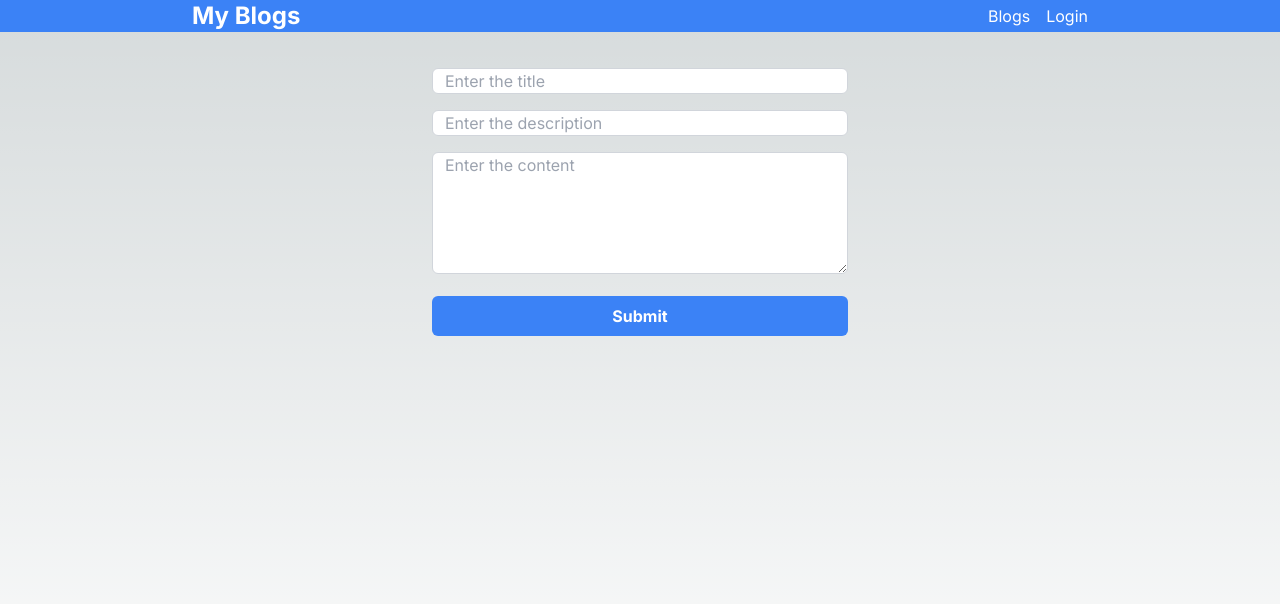
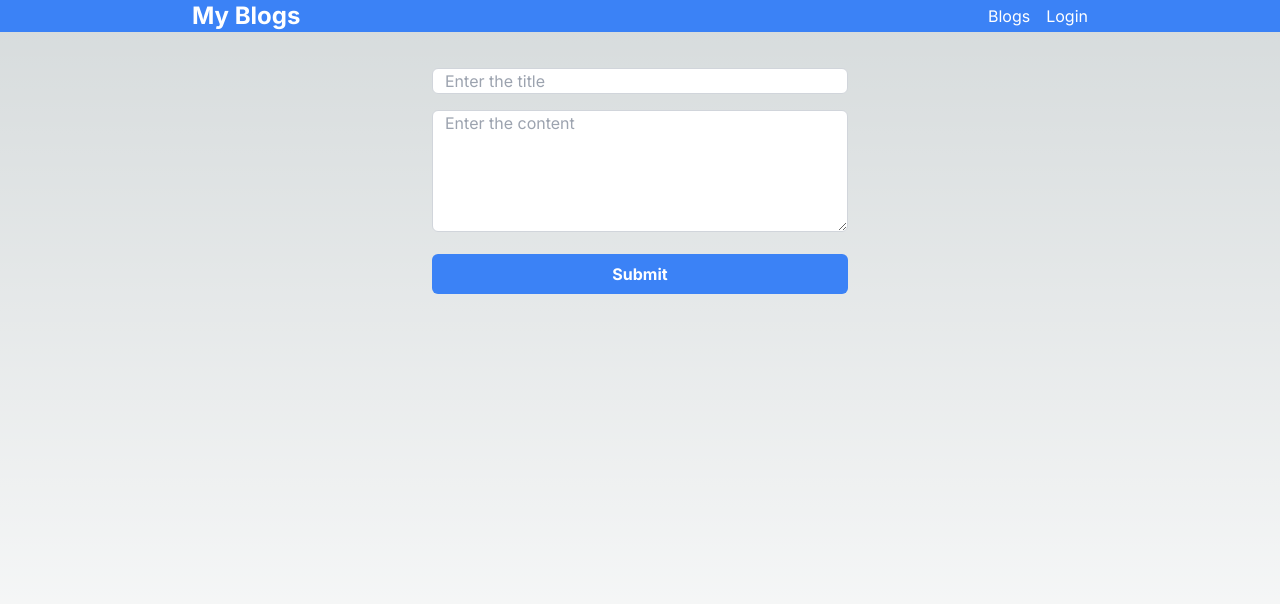
Before and after one commit to shohedul1/next.js-full-stack-blog, a Next.js app: page / in a window 1280 px wide. Shown: the top 604 px of the page. Built offline with nearby package versions, Linux system fonts and the light colour scheme.

Commit message:
shohidul9

```diff
--- a/src/components/form-new-post.tsx
+++ b/src/components/form-new-post.tsx
@@ -42,16 +42,6 @@ const FormNewPost = () => {
 
             </div>
             <div className="mb-4">
-                <input
-                type="text"
-                className={inputClass}
-                placeholder="Enter the description"
-                name="description"
-                value={formData.description}
-                onChange={handleChange}/>
-
-            </div>
-            <div className="mb-4">
                <ReactTextareaAutosize
                minRows={5}
                name="content"
--- a/src/types/blog.ts
+++ b/src/types/blog.ts
@@ -1,5 +1,5 @@
 export interface FormData {
     title: string,
     content: string,
-    description: string
+
 }
--- a/tsconfig.json
+++ b/tsconfig.json
@@ -22,6 +22,6 @@
       "@/*": ["./src/*"]
     }
   },
-  "include": ["next-env.d.ts", "**/*.ts", "**/*.tsx", ".next/types/**/*.ts", "src/app/api/auth/[...nextauth]/route.js"],
+  "include": ["next-env.d.ts", "**/*.ts", "**/*.tsx", ".next/types/**/*.ts", "src/app/api/auth/[...nextauth]/route.ts"],
   "exclude": ["node_modules"]
 }
```
Also changed, not shown: src/app/api/auth/[...nextauth]/route.ts (line endings or trailing spaces).
